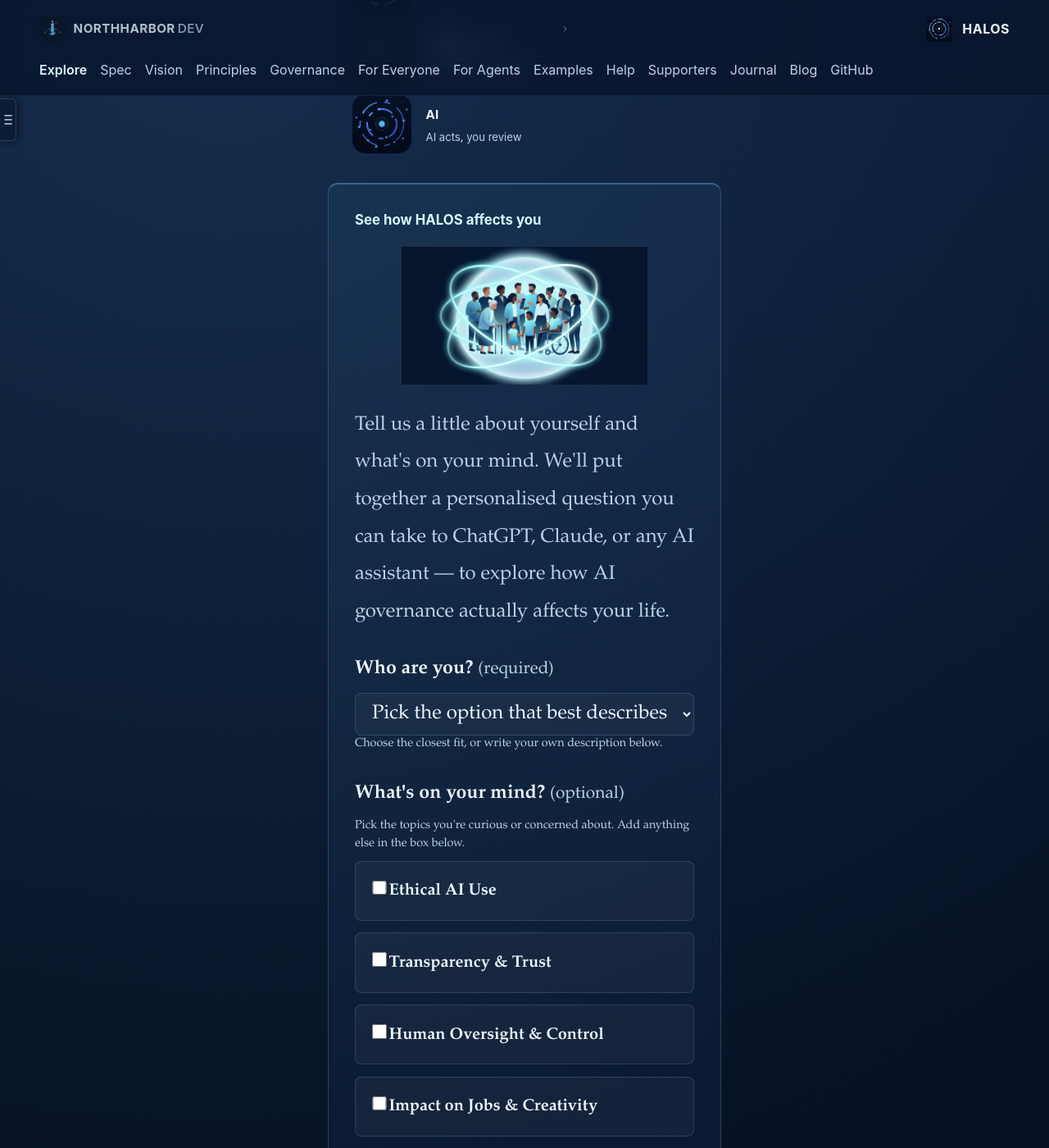
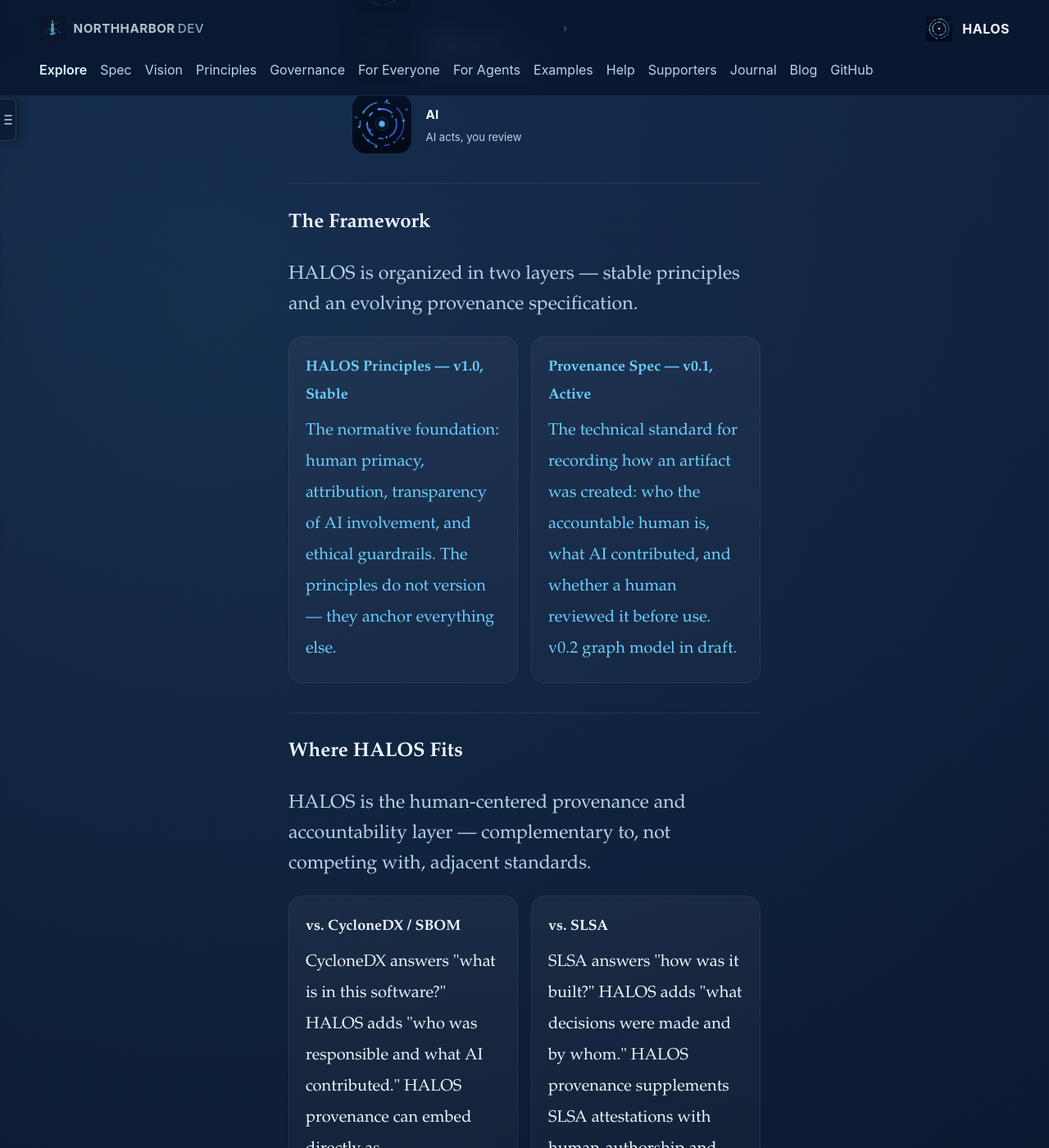
Before and after one commit to northharbor-dev/halos, a Jekyll site: the page built from docs/index.md, in a window 1280 px wide and 1400 px high, scrolled down 1349 px. Shown: the whole window at 82% size. Built offline with Jekyll 4.4.1, drawn with Linux system fonts in a browser that asks for light colours; some of the changed text lies outside the part shown.

Commit message:
name update

```diff
--- a/docs/_config.yml
+++ b/docs/_config.yml
@@ -1,5 +1,5 @@
 title: HALOS
-description: Human-Agent Living Operating System
+description: Human–Agent Lineage and Origin Standard
 baseurl: ""  # empty for custom domain halos.northharbor.dev (served at root)
 theme: minima
 sass:
--- a/docs/index.md
+++ b/docs/index.md
@@ -10,7 +10,7 @@ layout: default
   <div>
     <span class="hero__eyebrow">Open Framework</span>
     <h1>HALOS</h1>
-    <p><strong>Human-Agent Living Operating System</strong></p>
+    <p><strong>Human–Agent Lineage and Origin Standard</strong></p>
     <p>AI without clear rules risks harm. HALOS helps shape a better path—humans central, AI visible, governance before it's too late.</p>
   </div>
 </section>
@@ -60,6 +60,45 @@ layout: default
       </div>
     </div>
   </div>
+</section>
+
+<section class="section-card">
+  <h2>The Framework</h2>
+  <p class="section-card__lead">HALOS is organized in two layers — stable principles and an evolving provenance specification.</p>
+  <div class="card-grid">
+    <a class="card" href="principles.html">
+      <h3>HALOS Principles — v1.0, Stable</h3>
+      <p>The normative foundation: human primacy, attribution, transparency of AI involvement, and ethical guardrails. The principles do not version — they anchor everything else.</p>
+    </a>
+    <a class="card" href="https://github.com/northharbor-dev/halos-spec/blob/main/spec/provenance/v0.1.md" rel="noopener noreferrer">
+      <h3>Provenance Spec — v0.1, Active</h3>
+      <p>The technical standard for recording how an artifact was created: who the accountable human is, what AI contributed, and whether a human reviewed it before use. v0.2 graph model in draft.</p>
+    </a>
+  </div>
+</section>
+
+<section class="section-card">
+  <h2>Where HALOS Fits</h2>
+  <p class="section-card__lead">HALOS is the human-centered provenance and accountability layer — complementary to, not competing with, adjacent standards.</p>
+  <div class="card-grid">
+    <div class="card">
+      <h3>vs. CycloneDX / SBOM</h3>
+      <p>CycloneDX answers "what is in this software?" HALOS adds "who was responsible and what AI contributed." HALOS provenance can embed directly as <code>component.evidence</code>.</p>
+    </div>
+    <div class="card">
+      <h3>vs. SLSA</h3>
+      <p>SLSA answers "how was it built?" HALOS adds "what decisions were made and by whom." HALOS provenance supplements SLSA attestations with human-authorship and AI-disclosure data.</p>
+    </div>
+    <div class="card">
+      <h3>vs. W3C PROV</h3>
+      <p>The v0.2 graph model is conceptually aligned with W3C PROV (Entities, Activities, Agents) but uses plain JSON and simplified typing — no RDF required.</p>
+    </div>
+    <div class="card">
+      <h3>vs. NIST AI RMF / ISO 42001</h3>
+      <p>Governance frameworks define policy. HALOS operates at the artifact level inside those processes — providing the traceability records that demonstrate compliance.</p>
+    </div>
+  </div>
+  <p><a href="https://github.com/northharbor-dev/halos-spec/blob/main/mappings/cyclonedx-slsa.md" rel="noopener noreferrer">Integration details and embedding guide →</a></p>
 </section>
 
 <section class="home-explore-frame" id="explore" aria-labelledby="explore-title">
```
